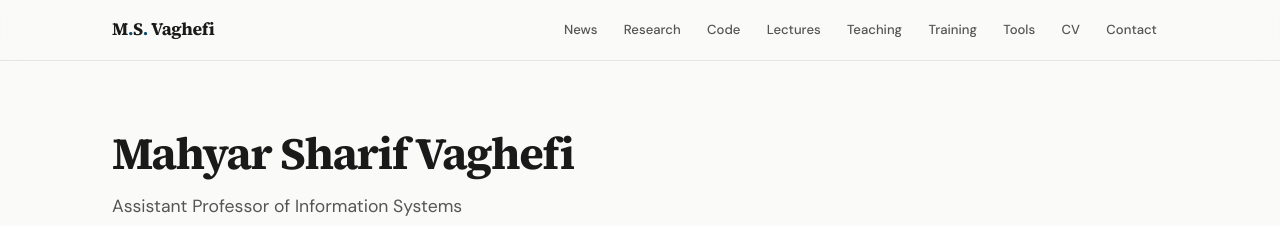
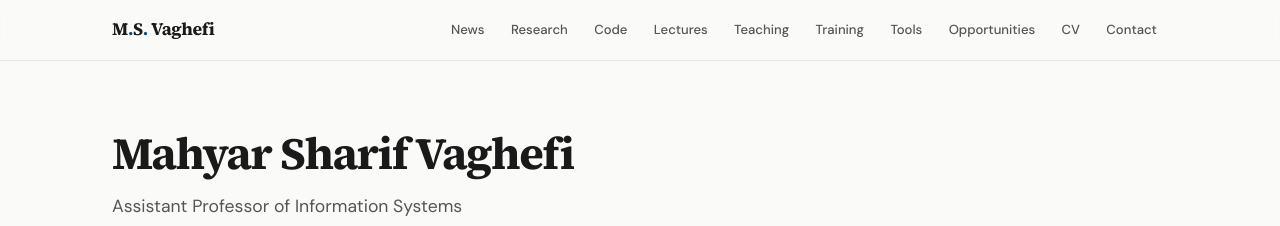
Before and after one commit to mahyarvaghefi/mahyarvaghefi.github.io, a plain HTML site: page index.html in a window 1280 px wide. Shown: the top 226 px of the page. Drawn offline with Linux system fonts and the light colour scheme.

Commit message:
Add files via upload

```diff
--- a/index.html
+++ b/index.html
@@ -702,6 +702,7 @@
                 <a href="#teaching">Teaching</a>
                 <a href="#training">Training</a>
                 <a href="#tools">Tools</a>
+                <a href="opportunities.html">Opportunities</a>
                 <a href="docs/Mahyar_CV_GitHub.pdf" target="_blank">CV</a>
                 <a href="mailto:Mahyar.sharifvaghefi@uta.edu">Contact</a>
             </div>
```
